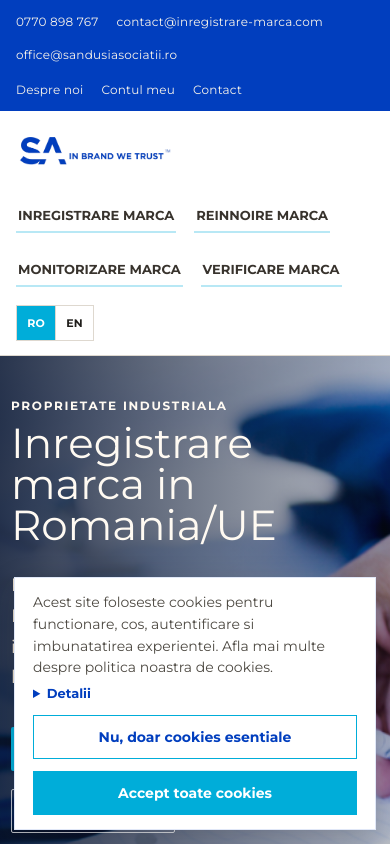
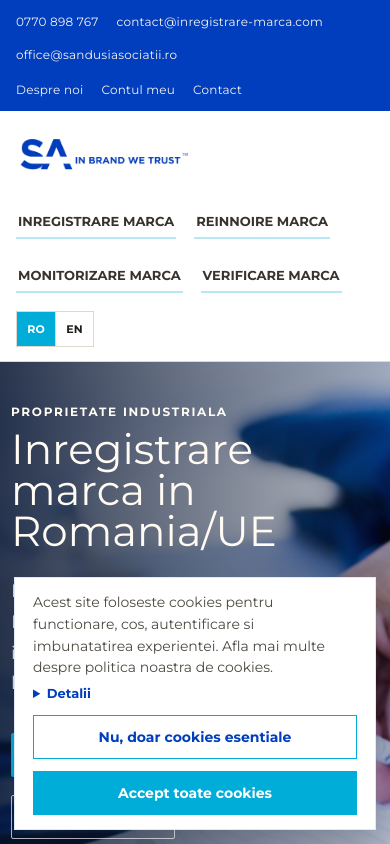
Before and after one commit to danipopa/marca-inregistrata, a Nuxt app in the folder web/: page / in a window 390 px wide. Shown: the top 844 px of the page. Built offline with nearby package versions, Linux system fonts and the light colour scheme; no server answers.

Commit message:
fix logo size

```diff
--- a/web/components/SiteHeader.vue
+++ b/web/components/SiteHeader.vue
@@ -123,8 +123,8 @@ defineEmits(['update:selectedLanguage'])
 
 .brand__logo {
   display: block;
-  width: 158px;
-  height: 52px;
+  width: 196px;
+  height: 64px;
   background-image: var(--fallback-logo-image);
   background-position: left center;
   background-repeat: no-repeat;
@@ -154,6 +154,11 @@ defineEmits(['update:selectedLanguage'])
     padding: 14px 0;
   }
 
+  .brand__logo {
+    width: 176px;
+    height: 58px;
+  }
+
   .main-nav {
     justify-content: flex-start;
   }
```
Also changed, not shown: 1 other file (tests, documents, lock files or other folders).
